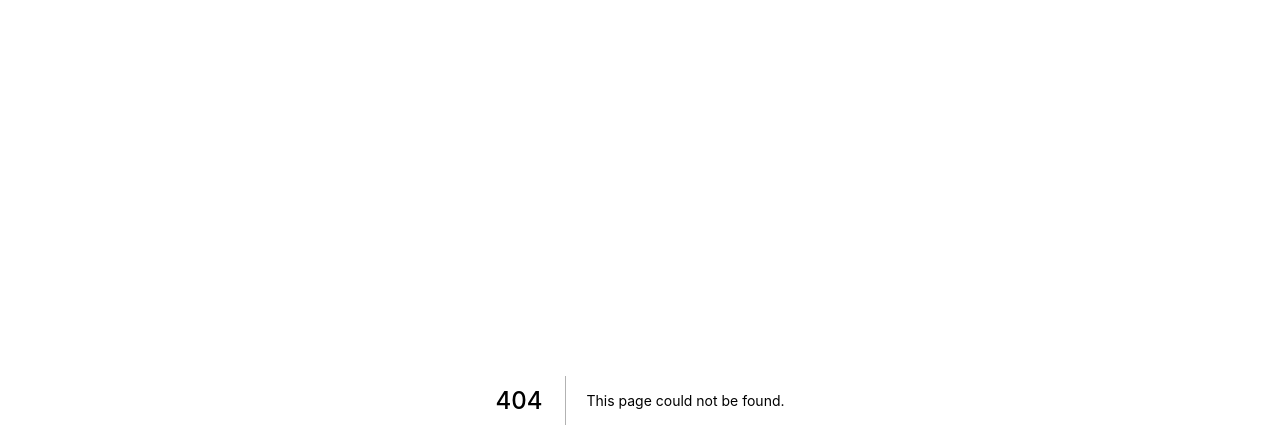
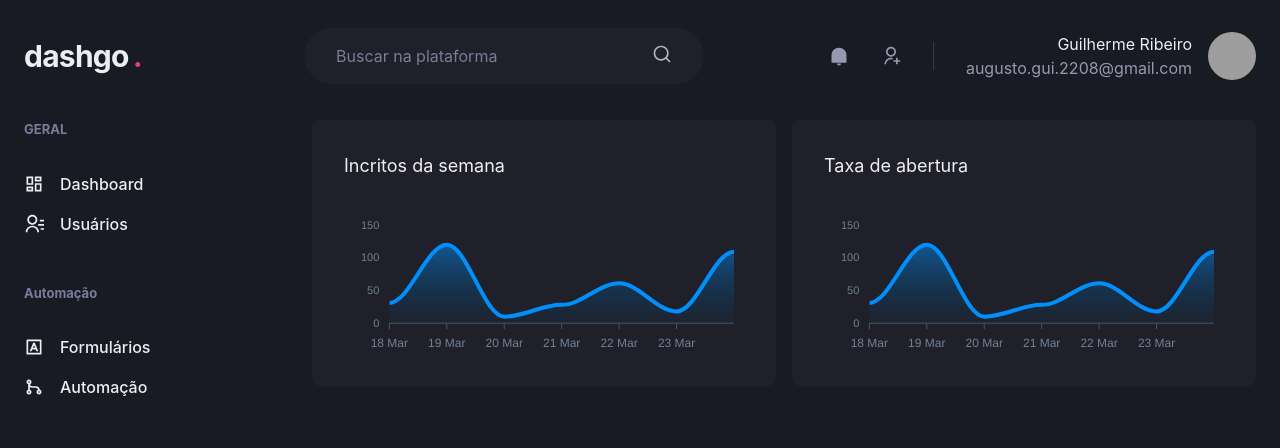
Before and after one commit to Guilherme-Santos08/dashgo, a Next.js app: page /dashboard in a window 1280 px wide. Before the commit this address had no page. Shown: the top 448 px of the page. Built offline with nearby package versions, Linux system fonts and the light colour scheme; grey boxes are pictures that could not be loaded.

Commit message:
login e dashboard

```diff
--- a/package.json
+++ b/package.json
@@ -13,10 +13,13 @@
     "@chakra-ui/react": "^2.1.2",
     "@emotion/react": "^11.9.0",
     "@emotion/styled": "^11.8.1",
+    "apexcharts": "^3.35.3",
     "framer-motion": "^6.3.6",
     "next": "12.1.6",
     "react": "18.1.0",
-    "react-dom": "18.1.0"
+    "react-apexcharts": "^1.4.0",
+    "react-dom": "18.1.0",
+    "react-icons": "^4.4.0"
   },
   "devDependencies": {
     "@types/node": "17.0.38",
--- /dev/null
+++ b/src/components/Header.tsx
@@ -0,0 +1,75 @@
+import { Avatar, Box, Flex, HStack, Icon, Input, Text } from '@chakra-ui/react'
+import { RiNotificationFill, RiSearchLine, RiUserAddLine } from 'react-icons/ri'
+
+export function Header() {
+  return (
+    <Flex
+      as="header"
+      w="100%"
+      maxW={1480}
+      h="20"
+      mx="auto"
+      mt="4"
+      p="6"
+      align="center"
+    >
+      <Text fontSize="3xl" fontWeight="bold" letterSpacing="tight" w="64">
+        dashgo
+        <Text as="span" ml="1" color="pink.500">
+          .
+        </Text>
+      </Text>
+
+      <Flex
+        as="label"
+        flex="1"
+        py="4"
+        px="8"
+        ml="6"
+        maxW={400}
+        alignSelf="center"
+        color="gray.200"
+        position="relative"
+        bg="gray.800"
+        borderRadius="full"
+      >
+        <Input
+          color="gray.50"
+          variant="unstyled"
+          mr="4"
+          placeholder="Buscar na plataforma"
+          _placeholder={{ color: 'gray.400' }}
+        />
+        <Icon as={RiSearchLine} fontSize="20" />
+      </Flex>
+
+      <Flex align="center" ml="auto">
+        <HStack
+          spacing="8"
+          mx="8"
+          pr="8"
+          py="1"
+          color="gray.300"
+          borderRightWidth={1}
+          borderColor="gray.700"
+        >
+          <Icon as={RiNotificationFill} fontSize="20" />
+          <Icon as={RiUserAddLine} fontSize="20" />
+        </HStack>
+
+        <Flex align="center">
+          <Box mr="4" textAlign="right">
+            <Text>Guilherme Ribeiro</Text>
+            <Text color="gray.300">augusto.gui.2208@gmail.com</Text>
+          </Box>
+
+          <Avatar
+            size="md"
+            name="Guilherme Ribeiro"
+            src="https://github.com/guilherme-santos08.png"
+          />
+        </Flex>
+      </Flex>
+    </Flex>
+  )
+}
--- /dev/null
+++ b/src/components/Sidebar.tsx
@@ -0,0 +1,54 @@
+import { Box, Icon, Link, Stack, Text } from '@chakra-ui/react'
+import {
+  RiContactsLine,
+  RiDashboardLine,
+  RiGitMergeLine,
+  RiInputMethodLine,
+} from 'react-icons/ri'
+
+export function Sidebar() {
+  return (
+    <Box as="aside" w="64" mr="8">
+      <Stack spacing="12" align="flex-start">
+        <Box>
+          <Text fontWeight="bold" color="gray.400" fontSize="small">
+            GERAL
+          </Text>
+          <Stack spacing="4" mt="8" align="stretch">
+            <Link display="flex" alignItems="center">
+              <Icon as={RiDashboardLine} fontSize="20" />
+              <Text ml="4" fontWeight="medium">
+                Dashboard
+              </Text>
+            </Link>
+            <Link display="flex" alignItems="center">
+              <Icon as={RiContactsLine} fontSize="20" />
+              <Text ml="4" fontWeight="medium">
+                Usuários
+              </Text>
+            </Link>
+          </Stack>
+        </Box>
+        <Box>
+          <Text fontWeight="bold" color="gray.400" fontSize="small">
+            Automação
+          </Text>
+          <Stack spacing="4" mt="8" align="stretch">
+            <Link display="flex" alignItems="center">
+              <Icon as={RiInputMethodLine} fontSize="20" />
+              <Text ml="4" fontWeight="medium">
+                Formulários
+              </Text>
+            </Link>
+            <Link display="flex" alignItems="center">
+              <Icon as={RiGitMergeLine} fontSize="20" />
+              <Text ml="4" fontWeight="medium">
+                Automação
+              </Text>
+            </Link>
+          </Stack>
+        </Box>
+      </Stack>
+    </Box>
+  )
+}
--- /dev/null
+++ b/src/pages/dashboard.tsx
@@ -0,0 +1,97 @@
+import { Box, Flex, SimpleGrid, Text, theme } from '@chakra-ui/react'
+import { ApexOptions } from 'apexcharts'
+import dynamic from 'next/dynamic'
+
+import { Header } from '../components/Header'
+import { Sidebar } from '../components/Sidebar'
+
+const Chart = dynamic(() => import('react-apexcharts'), {
+  ssr: false,
+})
+
+const options: ApexOptions = {
+  chart: {
+    toolbar: {
+      show: false,
+    },
+    zoom: {
+      enabled: false,
+    },
+    foreColor: theme.colors.gray[500],
+  },
+  grid: {
+    show: false,
+  },
+  dataLabels: {
+    enabled: false,
+  },
+  tooltip: {
+    enabled: false,
+  },
+  xaxis: {
+    type: 'datetime',
+    axisBorder: {
+      color: theme.colors.gray[600],
+    },
+    axisTicks: {
+      color: theme.colors.gray[600],
+    },
+    categories: [
+      '2021-03-18T00:00:00.000Z',
+      '2021-03-19T00:00:00.000Z',
+      '2021-03-20T00:00:00.000Z',
+      '2021-03-21T00:00:00.000Z',
+      '2021-03-22T00:00:00.000Z',
+      '2021-03-23T00:00:00.000Z',
+      '2021-03-24T00:00:00.000Z',
+    ],
+  },
+  fill: {
+    opacity: 0.3,
+    type: 'gradient',
+    gradient: {
+      shade: 'dark',
+      opacityFrom: 0.7,
+      opacityTo: 0.3,
+    },
+  },
+}
+
+const series = [
+  {
+    name: 'series1',
+    data: [31, 120, 10, 28, 61, 18, 109],
+  },
+]
+
+export default function Dashboard() {
+  return (
+    <Flex direction="column" h="100vh">
+      <Header />
+
+      <Flex w="100%" my="6" maxW={1480} mx="auto" px="6">
+        <Sidebar />
+
+        <SimpleGrid
+          flex="1"
+          gap="4"
+          minChildWidth="320px"
+          alignItems="flex-start"
+        >
+          <Box p="8" bg="gray.800" borderRadius={8} pb="4">
+            <Text fontSize="lg" mb="4">
+              Incritos da semana
+            </Text>
+            <Chart options={options} series={series} type="area" height={160} />
+          </Box>
+          <Box p="8" bg="gray.800" borderRadius={8} pb="4">
+            <Text fontSize="lg" mb="4">
+              Taxa de abertura
+            </Text>
+            <Chart options={options} series={series} type="area" height={160} />
+          </Box>
+        </SimpleGrid>
+      </Flex>
+    </Flex>
+  )
+}
```
Also changed, not shown: src/components/Form/Input.tsx (added, +31 -0 lines), src/pages/index.tsx (+24 -1 lines), 1 other file (tests, documents, lock files or other folders).
